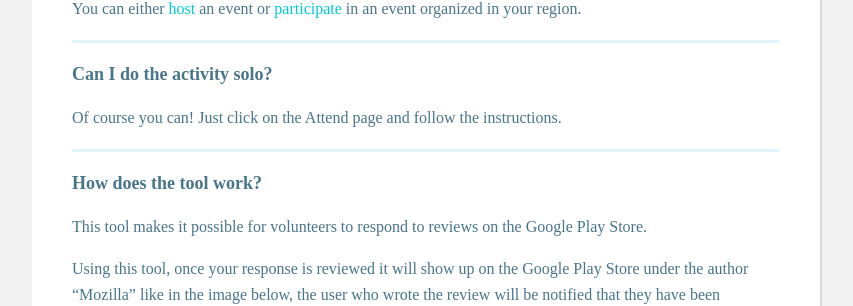
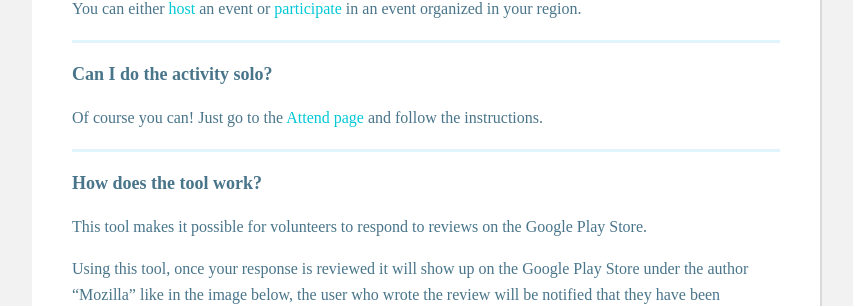
Before and after one commit to mozilla/sumo-playstore-campaign, a Jekyll site: the page built from _articles/faq.md, in a window 1280 px wide and 900 px high, scrolled down 641 px. Shown: the part 151-457 px from the top of the window, without its empty margins (18-871 px from the left). Built offline with Jekyll 4.4.1, drawn with Linux system fonts in a browser that asks for light colours; some web fonts are replaced; a script that is not in the unit is left out.

Commit message:
Add link to FAQ attend page reference

```diff
--- a/_articles/faq.md
+++ b/_articles/faq.md
@@ -25,7 +25,7 @@ You can either <a href="{{ '/host/' | prepend: site.baseurl }}">host</a> an even
 
 ### Can I do the activity solo?
 
-Of course you can! Just click on the Attend page and follow the instructions.
+Of course you can! Just go to the <a href="{{ '/participate/' | prepend: site.baseurl }}">Attend page</a> and follow the instructions.
 
 ### How does the tool work?
 
```
